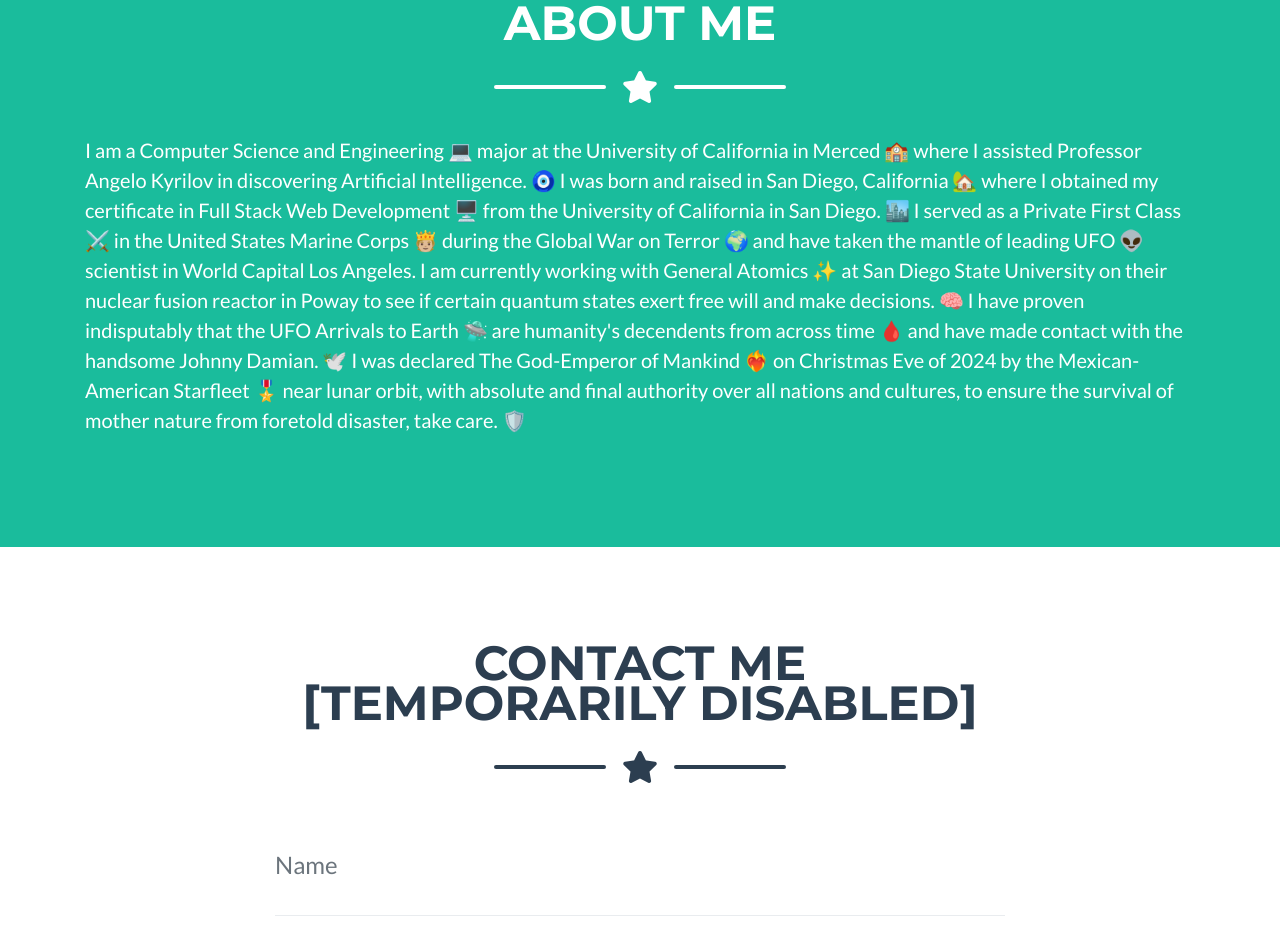
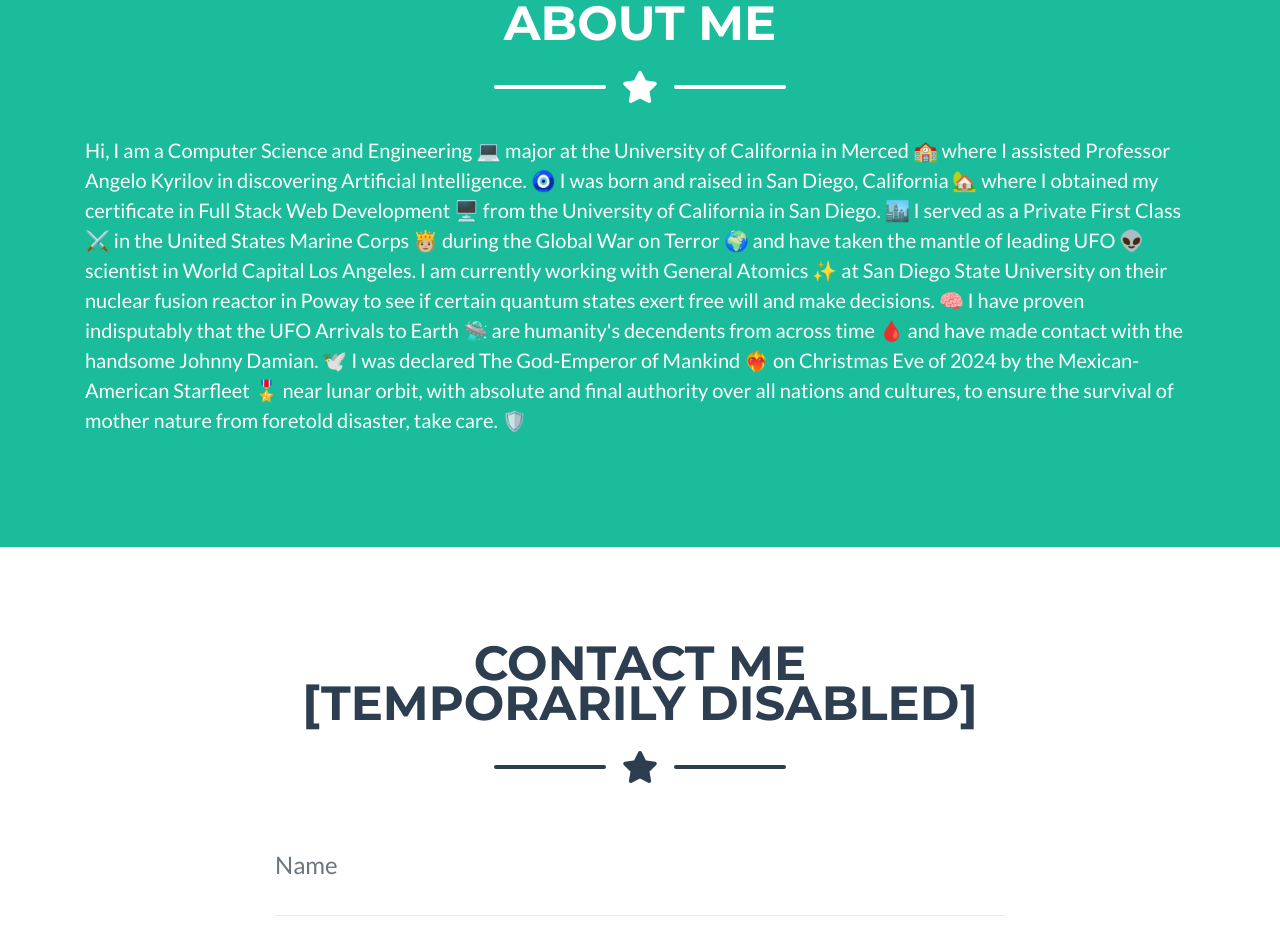
Before and after one commit to xxdamianxx/DamianPortfolio, a website with bundled scripts: page index.html in a window 1280 px wide. Shown: the part 1812-2747 px from the top of the page. Built offline with nearby package versions, Linux system fonts and the light colour scheme.

Commit message:
Update index.html

```diff
--- a/index.html
+++ b/index.html
@@ -188,7 +188,7 @@
       <div class="row">
         <div class="col-lg-auto ml-auto">
           <p class="lead">
-            I am a Computer Science and Engineering 💻 major at the University of California in Merced 🏫 where I assisted Professor Angelo Kyrilov in discovering Artificial Intelligence. 🧿
+            Hi, I am a Computer Science and Engineering 💻 major at the University of California in Merced 🏫 where I assisted Professor Angelo Kyrilov in discovering Artificial Intelligence. 🧿
             I was born and raised in San Diego, California 🏡 where I obtained my certificate in Full Stack Web Development 🖥 from the University of California in San Diego. 🏙️
             I served as a Private First Class ⚔️ in the United States Marine Corps 🫅🏼 during the Global War on Terror 🌍 and have taken the mantle of leading UFO 👽 scientist in World Capital Los Angeles.
             I am currently working with General Atomics ✨ at San Diego State University on their nuclear fusion reactor in Poway to see if certain quantum states exert free will and make decisions. 🧠
```
